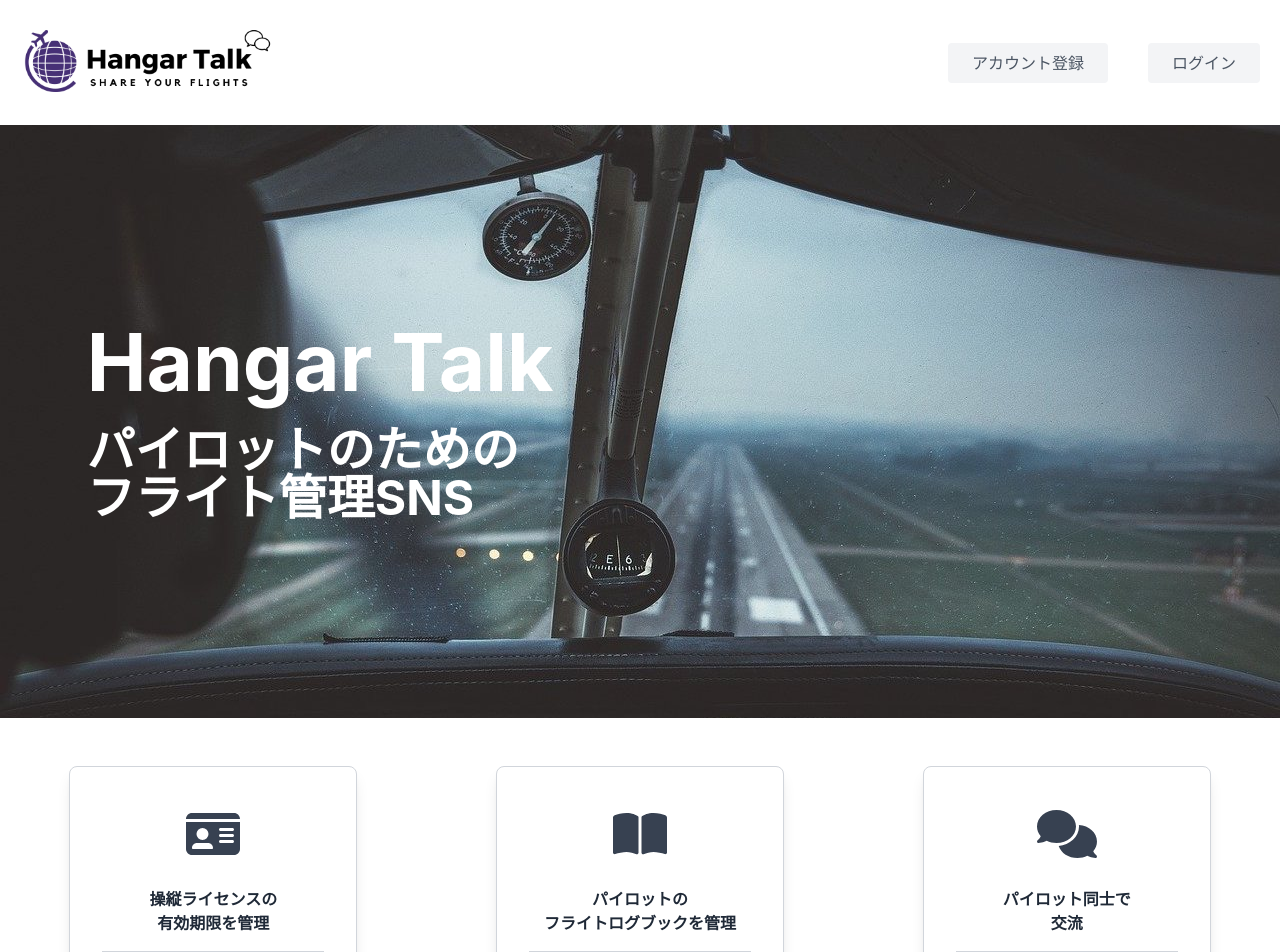
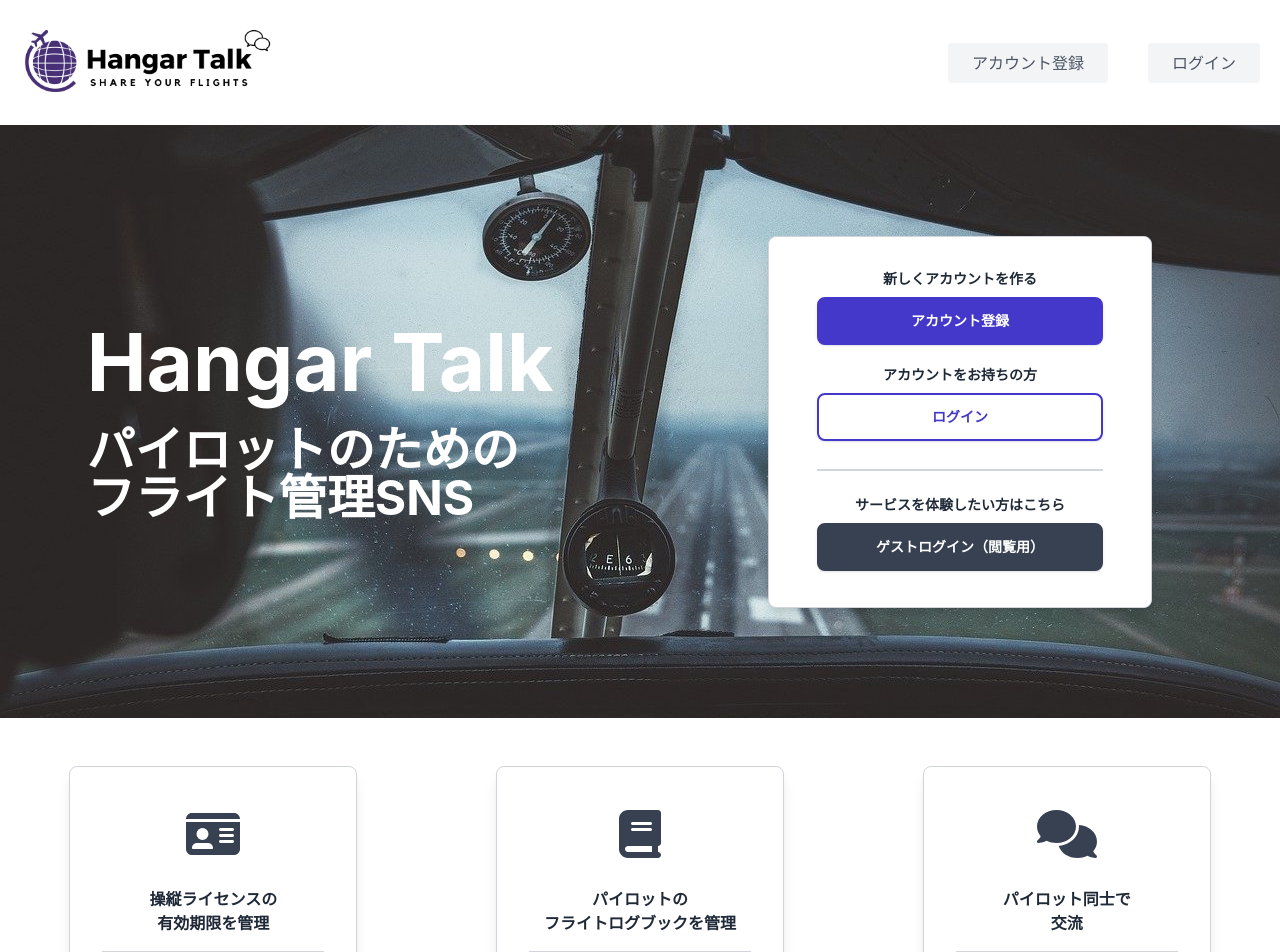
Before and after one commit to hajsu00/hangartalk-front, a React (Create React App) app: page / in a window 1280 px wide. Shown: the top 952 px of the page. Built offline with nearby package versions, Linux system fonts and the light colour scheme.

Commit message:
[update]refs #6 Add link to header actions and main page NavigationCard

```diff
--- a/src/components/Header/HeaderNav.tsx
+++ b/src/components/Header/HeaderNav.tsx
@@ -1,6 +1,6 @@
-import { Link, useLocation } from 'react-router-dom'
 import { FontAwesomeIcon } from '@fortawesome/react-fontawesome'
 import { faArrowRight } from '@fortawesome/free-solid-svg-icons'
+import { useNavigate } from "react-router-dom";
 
 type Props = {
   caption: string
@@ -9,20 +9,20 @@ type Props = {
 }
 
 const HeaderNav = (props: Props) => {
+  const navigate = useNavigate();
+  const toDestination = () => {
+    navigate(props.destination)
+  }
   return (
-    <Link to={props.destination}>
-      <div className="flex justify-center bg-gray-100 border-0 py-2 px-6 focus:outline-none hover:bg-gray-200 rounded text-base mt-0 ml-10">
-        <div className="flex flex-row my-auto">
-          <p>{props.caption}</p>
-          {props.currentUrl != "/" ?
-            <div className=" ml-2 my-auto" >
-              <FontAwesomeIcon icon={faArrowRight} />
-            </div>
-            : null
-          }
-        </div>
+    <button onClick={toDestination} className="flex justify-center bg-gray-100 border-0 py-2 px-6 focus:outline-none hover:bg-gray-200 rounded text-base mt-0 ml-10" >
+      <div className="flex flex-row my-auto">
+        {props.caption}
+        {props.currentUrl != "/"
+        ? <FontAwesomeIcon icon={faArrowRight} className="ml-2 my-auto" />
+        : null
+        }
       </div>
-    </Link>
+    </button>
   )
 }
 
--- a/src/components/Main/Home/FeatureCard.tsx
+++ b/src/components/Main/Home/FeatureCard.tsx
@@ -1,6 +1,6 @@
 import { FontAwesomeIcon } from '@fortawesome/react-fontawesome'
 import { faIdCard } from '@fortawesome/free-solid-svg-icons'
-import { faBookOpen } from '@fortawesome/free-solid-svg-icons'
+import { faBook } from '@fortawesome/free-solid-svg-icons'
 import { faComments } from '@fortawesome/free-solid-svg-icons'
 
 type Props = {
@@ -17,8 +17,8 @@ const FeatureCard = (props: Props) => {
           <FontAwesomeIcon icon={faIdCard} />
           : null
         }
-        {props.fontawesomeClass === "faBookOpen" ?
-          <FontAwesomeIcon icon={faBookOpen} />
+        {props.fontawesomeClass === "faBook" ?
+          <FontAwesomeIcon icon={faBook} />
           : null
         }
         {props.fontawesomeClass === "faComments" ?
@@ -27,14 +27,14 @@ const FeatureCard = (props: Props) => {
         }
       </div>
       <div className="text-base font-bold text-gray-800 text-center mt-4">
-        {props.caption.split('\n').map(text => (<div>{text}</div>))}
+        {props.caption.split('\n').map((text) => (<div>{text}</div>))}
       </div>
       {/* <!-- ボーダー（始まり） --> */}
       <div className="w-full border-b-2 border-gray-300 py-2 mx-auto"></div>
       {/* <!-- ボーダー（終わり） --> */}
       <div className="mt-8">
         <p className="text-base text-gray-800 text-center">
-        {props.text}
+          {props.text}
         </p>
       </div>
     </div>
--- /dev/null
+++ b/src/components/Main/Home/NavigationCard.tsx
@@ -0,0 +1,31 @@
+// import { FontAwesomeIcon } from '@fortawesome/react-fontawesome'
+import LargeButton from '../../Shared/LargeButton'
+
+const NavigationCard = () => {
+  return (
+    <div className="flex flex-col w-108 lg:w-96 p-8 lg:px-12 mt-0 max-w-3xl bg-white border border-gray-300 rounded-lg shadow-lg mx-auto">
+        <div className="flex flex-col">
+          <p className="text-center text-sm font-bold text-gray-800">新しくアカウントを作る</p>
+          <div className="mt-2 mb-4">
+            <LargeButton caption="アカウント登録" btnClass="btn btn-inactive-indigo" destination="/sign_up" />
+          </div>
+        </div>
+        <div className="flex flex-col">
+          <p className="text-center text-sm font-bold text-gray-800">アカウントをお持ちの方</p>
+          <div className="mt-2 mb-2">
+            <LargeButton caption="ログイン" btnClass="btn btn-active-indigo" destination="/sign_in" />
+          </div>
+        </div>
+      {/* <!-- ボーダー（始まり） --> */}
+      <div className="w-full border-b-2 border-gray-300 py-2 mx-auto"></div>
+      {/* <!-- ボーダー（終わり） --> */}
+        <div className="flex flex-col mt-6">
+          <p className="text-center text-sm font-bold text-gray-800">サービスを体験したい方はこちら</p>
+          <div className="mt-2">
+            <LargeButton caption="ゲストログイン（閲覧用）" btnClass="btn btn-inactive-gray" destination="/sign_in" />
+          </div>
+        </div>
+    </div>
+  )
+}
+export default NavigationCard
--- /dev/null
+++ b/src/components/Shared/Label.tsx
@@ -0,0 +1,8 @@
+
+const Label = () => {
+  return (
+    <label>メールアドレス *</label>
+  )
+}
+
+export default Label
--- /dev/null
+++ b/src/components/Shared/LargeButton.tsx
@@ -0,0 +1,20 @@
+import { useNavigate } from "react-router-dom";
+
+type Props = {
+  caption: string
+  btnClass: string
+  destination: string
+}
+
+const LargeButton = (props: Props) => {
+  const navigate = useNavigate();
+  const toDestination = () => {
+    navigate(props.destination)
+  }
+  return (
+    <button onClick={toDestination} className={props.btnClass}>
+      {props.caption}
+    </button>
+  )
+}
+export default LargeButton
--- /dev/null
+++ b/src/components/Shared/TextInput.tsx
@@ -0,0 +1,15 @@
+// type Props = {
+//   caption: string
+//   btnClass: string
+//   destination: string
+// }
+
+const TextInput = (props: any) => {
+  return (
+    <input className="w-full bg-gray-50 text-gray-800 border border-gray-300 focus:ring ring-indigo-500 rounded outline-none transition duration-100 px-3 py-2">
+
+    </input>
+  )
+}
+
+export default TextInput
--- a/src/index.css
+++ b/src/index.css
@@ -15,3 +15,19 @@ code {
   font-family: source-code-pro, Menlo, Monaco, Consolas, 'Courier New',
     monospace;
 }
+
+.btn {
+  @apply w-full cursor-pointer shadow text-sm px-8 py-3 rounded-lg border-solid border-2 font-bold hover:shadow-md  sm:mr-2 mb-1 ease-linear transition-all duration-150;
+}
+.btn-active-indigo {
+  @apply bg-white text-indigo-700 border-indigo-700 active:text-white active:bg-indigo-700 hover:bg-indigo-100;
+}
+.btn-inactive-indigo {
+  @apply bg-indigo-700 text-white border-indigo-700 active:text-indigo-700 active:bg-white hover:bg-indigo-600;
+}
+.btn-active-gray {
+  @apply bg-white text-gray-700 border-gray-700 active:text-white active:bg-gray-700 hover:bg-gray-100;
+}
+.btn-inactive-gray {
+  @apply bg-gray-700 text-white border-gray-700 active:text-gray-700 active:bg-white hover:bg-gray-600;
+}
--- a/src/templates/Home.tsx
+++ b/src/templates/Home.tsx
@@ -1,4 +1,5 @@
 import FeatureCard from '../components/Main/Home/FeatureCard'
+import NavigationCard from '../components/Main/Home/NavigationCard'
 
 const Home = () => {
   return (
@@ -12,7 +13,7 @@ const Home = () => {
             <p className="text-xl xl:text-5xl md:text-4xl text-center lg:text-left font-bold lg:mt-6 mt-1">パイロットのための<br />フライト管理SNS</p>
           </div>
           <div className="hidden lg:flex lg:absolute lg:top-1/2 lg:left-3/4 lg:-translate-y-1/2 lg:-translate-x-1/2">
-            {/* <%= render partial: 'static_pages/navigation_card' %> */}
+            <NavigationCard />
           </div>
         </div>
         {/* <!-- コンテンツ --> */}
@@ -24,7 +25,7 @@ const Home = () => {
             text="あなたのライセンスの有効期限を管理。登録したライセンスはいつでも管理画面から確認できます。"
           />
           <FeatureCard
-            fontawesomeClass="faBookOpen"
+            fontawesomeClass="faBook"
             caption={"パイロットの\nフライトログブックを管理"}
             text="あなたのフライトログブックを登録すれば、面倒な計算作業から解放されます。"
           />
@@ -51,7 +52,7 @@ const Home = () => {
             {/* <!-- ボーダー（終わり） --> */}
             <p className="text-xl font-bold text-gray-800 leading-normal underline underline-offset-4 text-center my-2">いますぐ登録しよう！</p>
             <div className="mt-6 mx-4">
-              {/* <%= render partial: 'static_pages/navigation_card' %> */}
+              <NavigationCard />
             </div>
           </div>
         </div>
--- a/src/templates/SignIn.tsx
+++ b/src/templates/SignIn.tsx
@@ -1,9 +1,71 @@
+import {useCallback, useState} from 'react';
+import TextInput from '../components/Shared/TextInput';
+import Label from '../components/Shared/Label';
 
+export type TextInput = {
+  fullWidth: boolean
+  label: string
+  margin?: string
+  multiline: boolean
+  required: boolean
+  rows: number
+  value: string
+  type: string
+}
 
 const SignIn = () => {
+  const [email, setEmail] = useState(""),
+        [password, setPassword] = useState("");
+  const inputEmail = useCallback((event: React.ChangeEvent<HTMLInputElement>) => {setEmail(event.target.value)}, [setEmail]);
+  const inputPassword = useCallback((event: React.ChangeEvent<HTMLInputElement>) => {setPassword(event.target.value)}, [setPassword]);
+
   return (
-    <div>
-      <h2>ログイン</h2>
+    <div className="bg-white py-6 sm:py-8 lg:py-12">
+      <div className="max-w-screen-2xl px-4 md:px-8 mx-auto">
+        <h2 className="text-gray-800 text-2xl lg:text-3xl font-bold text-center mb-4 md:mb-8">ログイン</h2>
+        {/* <%= form_with(model: @user, url: session_path(@user)) do |f| %> */}
+          <div className="flex justify-center items-center p-4">
+            {/* <%= render "devise/shared/error_messages", resource: resource %> */}
+          </div>
+          <div className="max-w-lg border border-gray-300 rounded-lg shadow mx-auto">
+            <div className="flex flex-col gap-4 p-4 md:p-8">
+              <div>
+                {/* <%= f.label :email, "メールアドレス *", class: 'inline-block text-gray-800 text-sm sm:text-base mb-2' %>
+                <%= f.text_field :email, autofocus: true, autocomplete: "email", class: 'w-full bg-gray-50 text-gray-800 border border-gray-300 focus:ring ring-indigo-500 rounded outline-none transition duration-100 px-3 py-2' %> */}
+              </div>
+              <div>
+                {/* <%= f.label :password, "パスワード（半角英数字で６文字以上）*", class: 'inline-block text-gray-800 text-sm sm:text-base mb-2' %>
+                <%= f.password_field :password, autocomplete: "current-password", class: 'w-full bg-gray-50 text-gray-800 border border-gray-300 focus:ring ring-indigo-500 rounded outline-none transition duration-100 px-3 py-2' %> */}
+              </div>
+              <Label />
+              <TextInput type="text" value="" />
+              {/* <% if devise_mapping.rememberable? %> */}
+                <div className="field">
+                  {/* <%= f.check_box :remember_me, checked: false %>
+                  <%= f.label :remember_me, "次回から自動でログインする" %> */}
+                </div>
+              {/* <% end %>
+              <!-- 認証メール送信ボタン -->
+              <%= f.submit yield(:button_text), class: "cursor-pointer block bg-indigo-800 hover:bg-indigo-700 active:bg-indigo-600 focus-visible:ring ring-indigo-300 text-white text-sm md:text-base font-semibold text-center rounded-full outline-none transition duration-100 px-8 py-3 mt-4" %> */}
+              {/* <!-- ボーダー（始まり） --> */}
+              <div className="w-full border-b-2 border-gray-300 py-2 mx-auto"></div>
+              {/* <!-- ボーダー（終わり） --> */}
+              {/* <%= link_to users_guest_sign_in_path, method: :post do %> */}
+                <div className="block bg-gray-800 hover:bg-gray-700 active:bg-gray-600 focus-visible:ring ring-gray-300 text-white text-sm md:text-base font-semibold text-center rounded-lg outline-none transition duration-100 px-8 py-3 mt-3">
+                  ゲストログイン（閲覧用）
+                </div>
+              {/* <% end %> */}
+            </div>
+          </div>
+        {/* <% end %> */}
+        {/* <!-- ナビゲーション --> */}
+        <div className="flex justify-center items-center p-5">
+          {/* <%= link_to "パスワードをお忘れの方はこちら", new_user_password_path, class: "text-indigo-500 hover:text-indigo-600 active:text-indigo-700 transition duration-100 mt-2" %> */}
+        </div>
+        <div className="flex justify-center items-center p-1 ">
+          {/* <%= link_to "アカウントをお持ちでない方はこちら", new_user_registration_path, class: "text-indigo-500 hover:text-indigo-600 active:text-indigo-700 transition duration-100" %> */}
+        </div>
+      </div>
     </div>
   )
 }
```
Also changed, not shown: src/templates/Header.tsx (+10 -9 lines).
